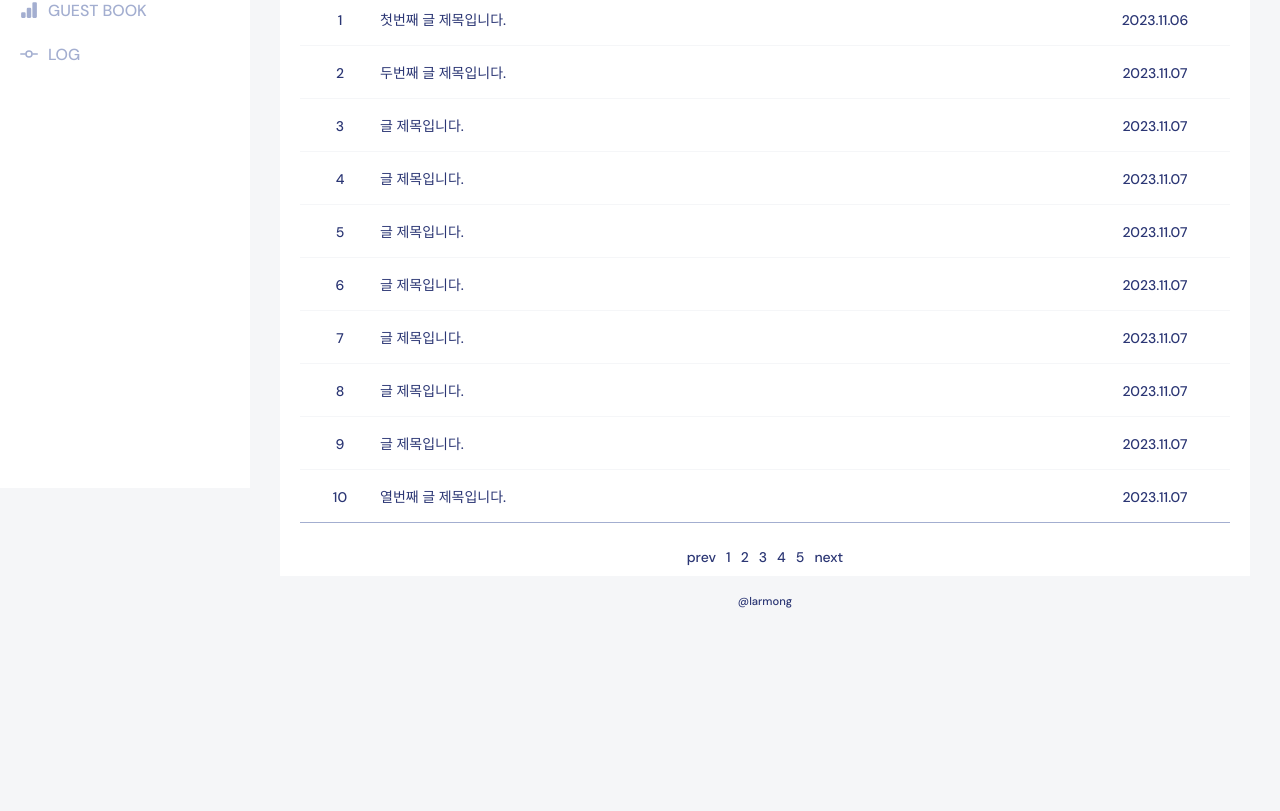
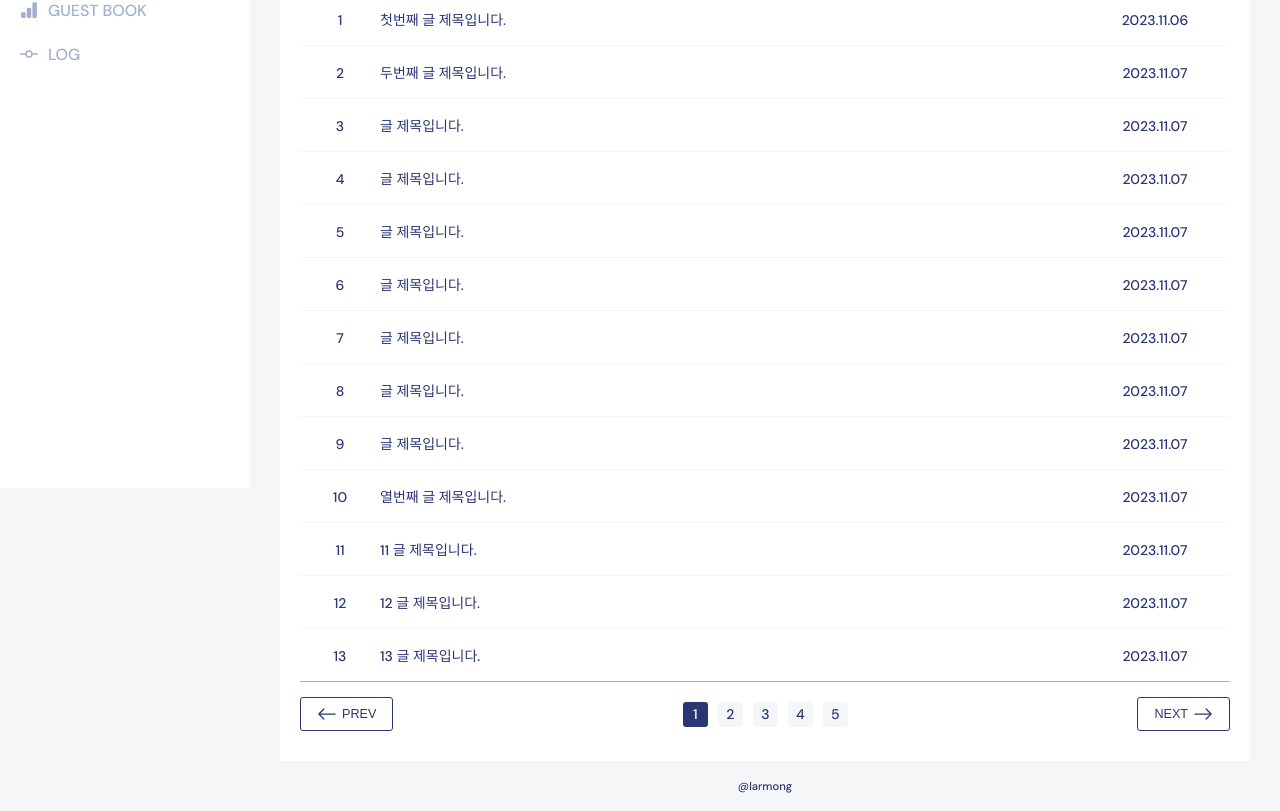
Before and after one commit to larmong/blog-v1, a Next.js app: page /post in a window 1280 px wide. Shown: the part 312-1123 px from the top of the page. Before the commit the page ends 938 px from the top, so only its background shows below. Built offline with nearby package versions, Linux system fonts and the light colour scheme.

Commit message:
add: pagination(페이저 기능)

```diff
--- a/src/commons/store/store.ts
+++ b/src/commons/store/store.ts
@@ -89,5 +89,26 @@ export const getPostList = atom<PostTypes[]>({
       content: '열번째 글 내용입니다~!',
       writer: '루루',
     },
+    {
+      id: '11',
+      title: '11 글 제목입니다.',
+      date: '2023.11.07',
+      content: '열번째 글 내용입니다~!',
+      writer: '루루',
+    },
+    {
+      id: '12',
+      title: '12 글 제목입니다.',
+      date: '2023.11.07',
+      content: '열번째 글 내용입니다~!',
+      writer: '루루',
+    },
+    {
+      id: '13',
+      title: '13 글 제목입니다.',
+      date: '2023.11.07',
+      content: '열번째 글 내용입니다~!',
+      writer: '루루',
+    },
   ],
 });
--- a/src/commons/style/global.style.ts
+++ b/src/commons/style/global.style.ts
@@ -1,8 +1,8 @@
-import { css } from "@emotion/react";
-import { Common } from "./emotion";
+import { css } from '@emotion/react';
+import { Common } from './emotion';
 
 export const GlobalStyle = css`
-  @import url("https://fonts.googleapis.com/css2?family=DM+Sans:opsz,wght@9..40,200;9..40,300;9..40,400;9..40,500;9..40,600;9..40,900&display=swap");
+  @import url('https://fonts.googleapis.com/css2?family=DM+Sans:opsz,wght@9..40,200;9..40,300;9..40,400;9..40,500;9..40,600;9..40,900&display=swap');
 
   * {
     margin: 0;
@@ -55,3 +55,12 @@ export const GlobalStyle = css`
     color: #bdbdbd;
   }
 `;
+
+export const transition = css`
+  transition: all 0.3s ease;
+`;
+export const hover = css`
+  &:hover {
+    opacity: 0.7;
+  }
+`;
--- a/src/components/commons/board/table/BoardTable.style.ts
+++ b/src/components/commons/board/table/BoardTable.style.ts
@@ -1,5 +1,6 @@
 import styled from '@emotion/styled';
 import { Common } from '../../../../commons/style/emotion';
+import { hover, transition } from '../../../../commons/style/global.style';
 
 export const Wrapper = styled.div``;
 
@@ -56,6 +57,8 @@ export const TableItem = styled.div`
     &:nth-of-type(2) {
       text-align: left;
       span {
+        ${transition};
+        ${hover};
         cursor: pointer;
       }
     }
--- a/src/components/commons/pagination/Pagination.container.tsx
+++ b/src/components/commons/pagination/Pagination.container.tsx
@@ -1,15 +1,56 @@
-import { Wrapper } from './Pagination.style';
+import { useState } from 'react';
+import { useRecoilState } from 'recoil';
+import { BsArrowLeft, BsArrowRight } from 'react-icons/bs';
+
+import { Next, Pager, Prev, Wrapper } from './Pagination.style';
+import { getPostList } from '../../../commons/store/store';
 
 export default function Pagination() {
-	return (
-		<Wrapper>
-			<span>prev</span>
-			<span>1</span>
-			<span>2</span>
-			<span>3</span>
-			<span>4</span>
-			<span>5</span>
-			<span>next</span>
-		</Wrapper>
-	);
+  const [post] = useRecoilState(getPostList);
+  const [current, setCurrent] = useState(1);
+  // const [total] = useState(Math.ceil(post.length / 5));
+  const [total] = useState(13);
+
+  // current pager 가운데로 이동
+  let startPage = current - 2;
+  let endPage = current + 2;
+  if (startPage < 1) {
+    startPage = 1;
+    endPage = Math.min(total, 5);
+  } else if (endPage > total) {
+    endPage = total;
+    startPage = Math.max(1, total - 4);
+  }
+
+  const handleMoveToPager = (page: number | string) => () => {
+    if (page === 'prev') {
+      if (current === 1) return;
+      setCurrent((prev: number) => prev - 1);
+    } else if (page === 'next') {
+      if (current === total) return;
+      setCurrent((prev: number) => prev + 1);
+    } else {
+      setCurrent(Number(page));
+    }
+  };
+
+  return (
+    <Wrapper>
+      <Prev onClick={handleMoveToPager('prev')} disabled={current === 1}>
+        <BsArrowLeft />
+        <span>PREV</span>
+      </Prev>
+      <Pager>
+        {Array.from({ length: endPage - startPage + 1 }, (_, index) => startPage + index).map((page) => (
+          <li key={page} className={current === page ? 'active' : ''} onClick={handleMoveToPager(page)}>
+            {page}
+          </li>
+        ))}
+      </Pager>
+      <Next onClick={handleMoveToPager('next')} disabled={current === total}>
+        <span>NEXT</span>
+        <BsArrowRight />
+      </Next>
+    </Wrapper>
+  );
 }
--- a/src/components/commons/pagination/Pagination.style.ts
+++ b/src/components/commons/pagination/Pagination.style.ts
@@ -1,9 +1,58 @@
 import styled from '@emotion/styled';
+import { css } from '@emotion/react';
+import { Common } from '../../../commons/style/emotion';
+import { hover, transition } from '../../../commons/style/global.style';
 
 export const Wrapper = styled.div`
-	padding: 10px 0;
-	display: flex;
-	align-items: center;
-	justify-content: center;
-	gap: 10px;
+  display: flex;
+  align-items: center;
+  justify-content: space-between;
+  padding-bottom: 30px;
 `;
+
+const BtnStyle = css`
+  ${transition};
+  ${hover};
+  display: flex;
+  align-items: center;
+  justify-content: center;
+  padding: 6px 16px;
+  font-size: 0.9em;
+  color: ${Common.color.default};
+  border: 1px solid ${Common.color.default};
+  border-radius: 3px;
+  gap: 5px;
+  svg {
+    width: 20px;
+    height: 20px;
+  }
+`;
+
+export const Prev = styled.button`
+  ${BtnStyle};
+`;
+export const Next = styled.button`
+  ${BtnStyle};
+`;
+
+export const Pager = styled.ul`
+  display: flex;
+  align-items: center;
+  gap: 10px;
+  li {
+    display: flex;
+    align-items: center;
+    justify-content: center;
+    width: 25px;
+    height: 25px;
+    border-radius: 3px;
+    background: ${Common.color.bg};
+    cursor: pointer;
+  }
+  li {
+    &.active {
+      color: ${Common.color.white};
+      background: ${Common.color.default};
+    }
+  }
+`;
```
Also changed, not shown: 1 other file (tests, documents, lock files or other folders). Lines whose indentation alone changed are shown as unchanged.
